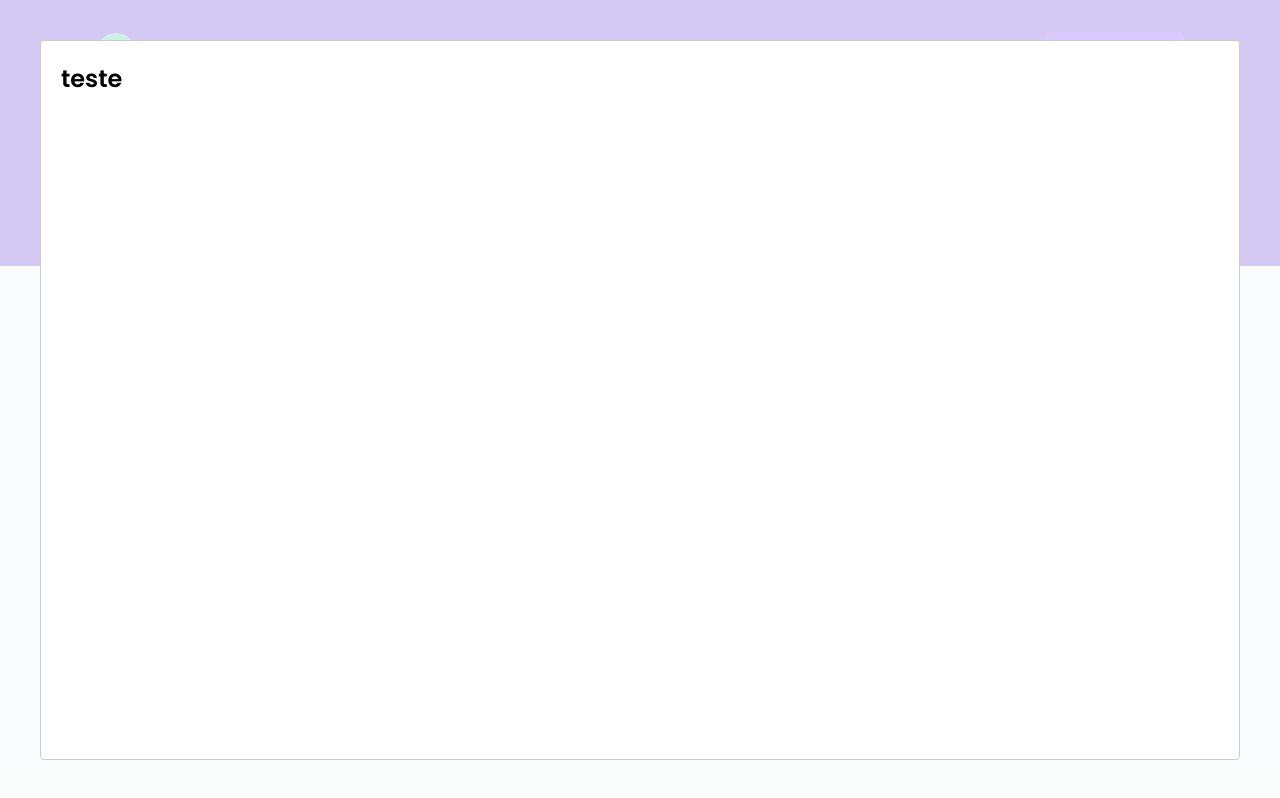
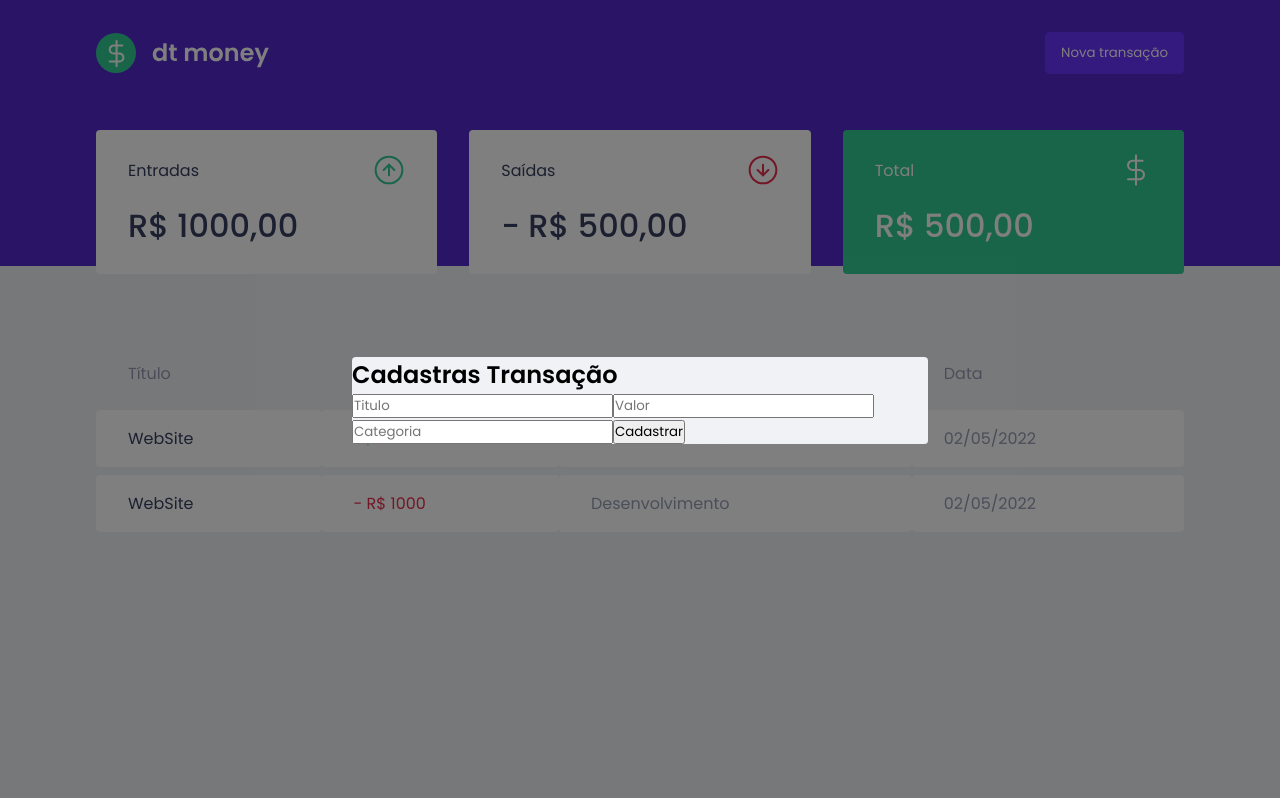
Before and after one commit to britoga/DtMoney, a React (Create React App) app: page / in a window 1280 px wide. Both pictures are taken after a click on the button "Nova transação". Built offline with nearby package versions, Linux system fonts and the light colour scheme; no server answers; what miragejs would draw is missing.

Commit message:
Stylizando o modal

```diff
--- a/src/components/NewTransactionModal/index.tsx
+++ b/src/components/NewTransactionModal/index.tsx
@@ -1,4 +1,5 @@
 import Modal from 'react-modal';
+import { Container } from './styles';
 
 interface NewTransactionModalProps {
 	isOpen: boolean;
@@ -7,8 +8,18 @@
 
 export function NewTransactionModal({ isOpen, onRequestClose }: NewTransactionModalProps) {
 	return (
-		<Modal isOpen={isOpen} onRequestClose={onRequestClose}>
-			<h2>teste</h2>
+		<Modal isOpen={isOpen} onRequestClose={onRequestClose} overlayClassName={'react-modal-overlay'} className="react-modal-content">
+			<Container>
+				<h2>Cadastras Transação</h2>
+
+				<input placeholder="Titulo" />
+
+				<input type="number" placeholder="Valor" />
+
+				<input placeholder="Categoria" />
+
+				<button type="submit">Cadastrar</button>
+			</Container>
 		</Modal>
 	);
 }
--- a/src/components/NewTransactionModal/styles.ts
+++ b/src/components/NewTransactionModal/styles.ts
@@ -1,3 +1,3 @@
 import styled from 'styled-components';
 
-export const Container = styled.div``;
+export const Container = styled.form``;
--- a/src/styles/global.ts
+++ b/src/styles/global.ts
@@ -50,4 +50,26 @@
 		opacity: 0.6;
 		cursor: not-allowed;
 	}
+
+	.react-modal-overlay{
+		background: rgba(0, 0, 0, 0.5);
+
+		position: fixed;
+		top: 0;
+		bottom: 0;
+		right: 0;
+		left: 0;
+
+		display: flex;
+		align-items: center;
+		justify-content: center;
+	}
+
+	.react-modal-content{
+		width: 100%;
+		max-width: 576px;
+		background: var(--background);
+		padding:relative;
+		border-radius: 0.24rem;
+	}
 `;
```
